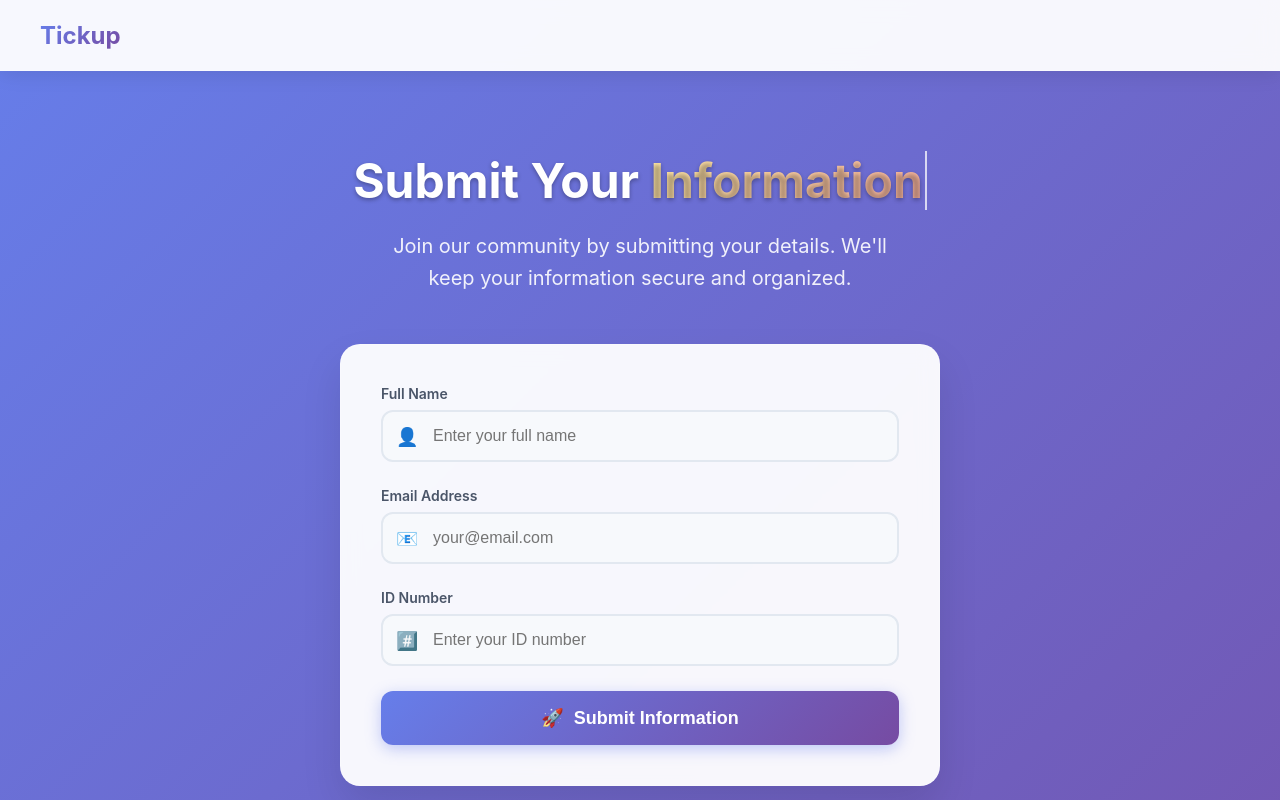
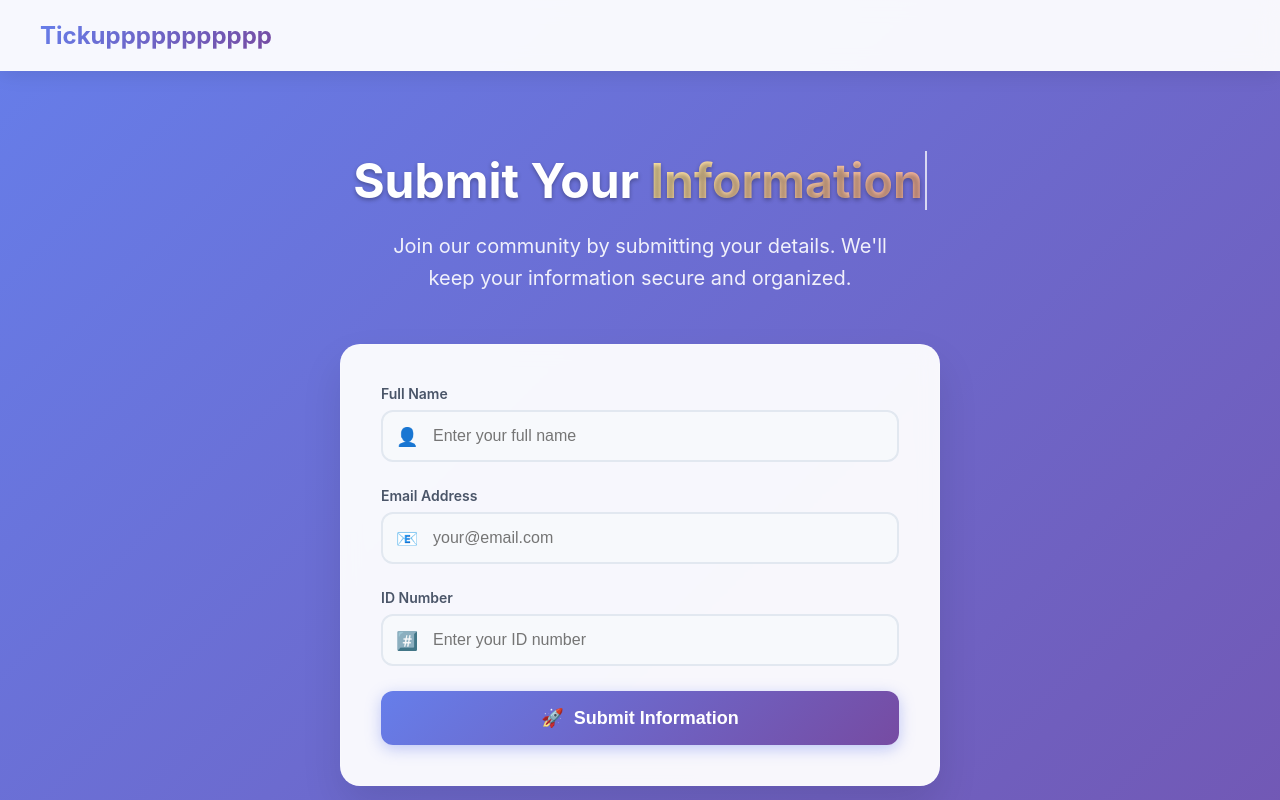
Before and after one commit to sanaullah7729/frontend, a React (Create React App) app: page / in a window 1280 px wide. Shown: the top 800 px of the page. Built offline with nearby package versions, Linux system fonts and the light colour scheme.

Commit message:
Initial commit: name changed

```diff
--- a/src/App.js
+++ b/src/App.js
@@ -98,7 +98,7 @@ useEffect(() => {
       <nav style={styles.navbar}>
         <div style={styles.navContent}>
           <div style={styles.logo}>
-            <span style={styles.logoText}> Tickup</span>
+            <span style={styles.logoText}> Tickuppppppppppp</span>
           </div>
 
         </div>
```
